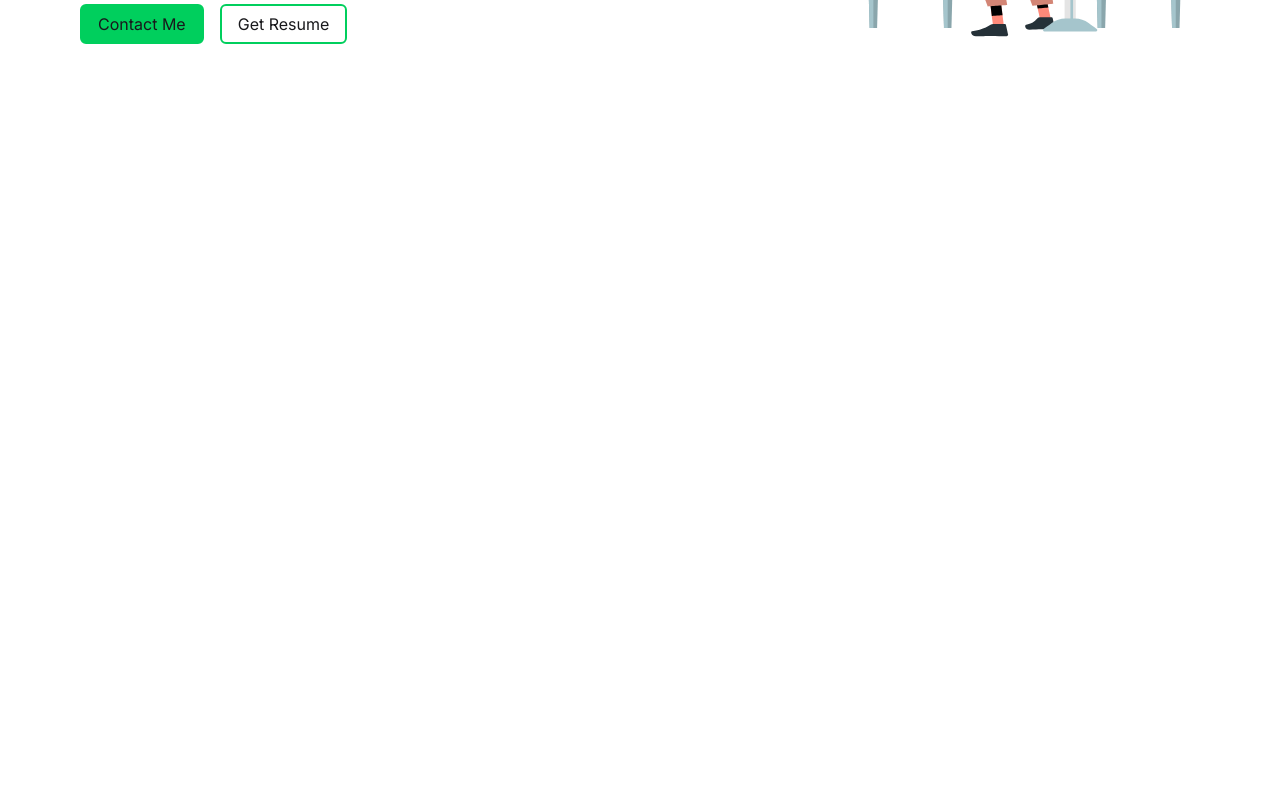
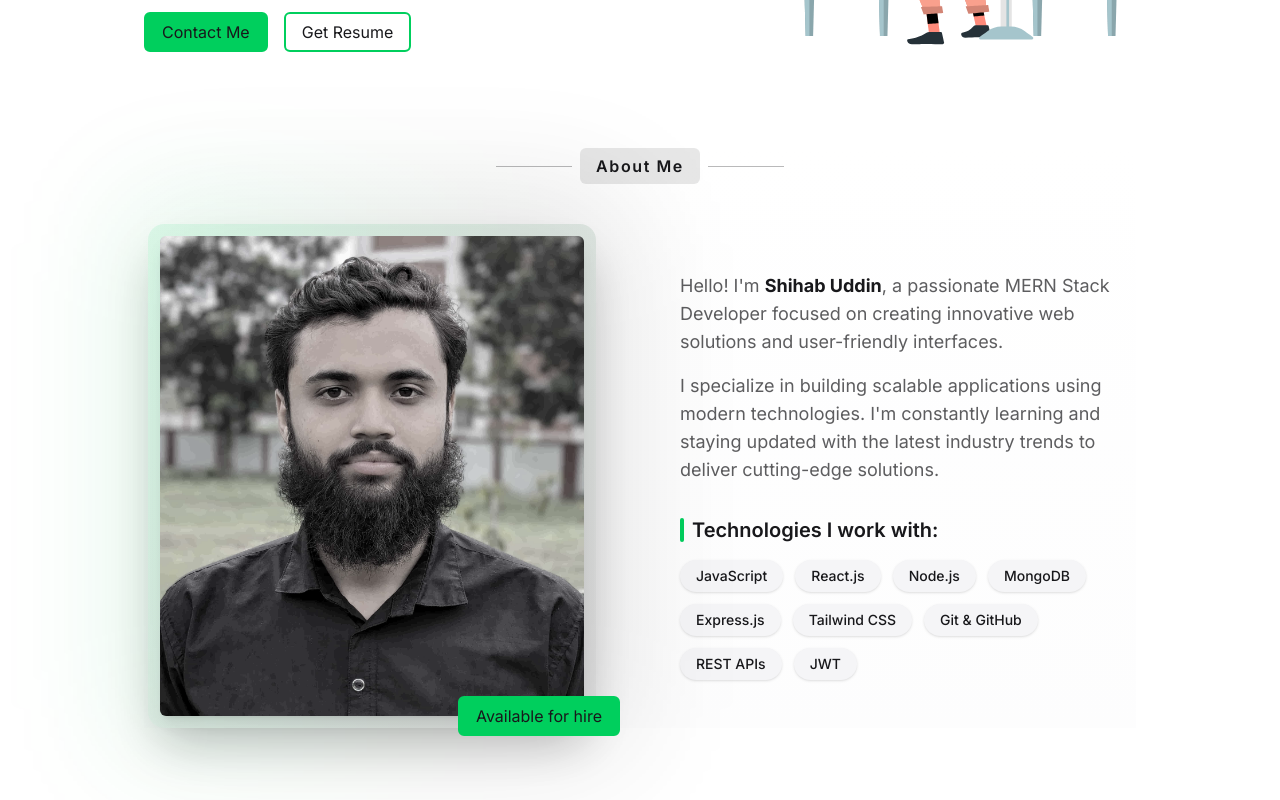
Before and after one commit to shihabuddin-dev/shihab-dev, a React (Vite) app: page / in a window 1280 px wide. Shown: the part 460-1260 px from the top of the page. Before the commit the page ends 800 px from the top, so only its background shows below. Built offline with nearby package versions, Linux system fonts and the light colour scheme.

Commit message:
about page designed

```diff
--- /dev/null
+++ b/src/components/home/About.jsx
@@ -0,0 +1,108 @@
+import SectionHeading from '../shared/SectionHeading';
+import shihab from '../../assets/shihab.jpg';
+import { motion } from 'framer-motion';
+import Button from '../ui/Button';
+
+const skills = [
+    "JavaScript", "React.js", "Node.js", "MongoDB",
+    "Express.js", "Tailwind CSS",
+    "Git & GitHub", "REST APIs", "JWT",
+];
+
+const About = () => {
+    return (
+        <section className="bg-gradient-to-b from-base-100 to-base-200/20">
+            <SectionHeading>About Me</SectionHeading>
+
+            <div className="grid lg:grid-cols-2 gap-12 lg:gap-20 items-center mt-10">
+
+                {/* Image Section */}
+                <motion.div
+                    initial={{ opacity: 0, x: -50 }}
+                    whileInView={{ opacity: 1, x: 0 }}
+                    transition={{ duration: 0.8 }}
+                    viewport={{ once: true }}
+                    className="relative order-2 lg:order-1"
+                >
+                    <div className="relative max-w-sm mx-auto lg:max-w-md">
+                        {/* Background decoration */}
+                        <div className="absolute -inset-6 bg-gradient-to-r from-primary/20 to-secondary/20 rounded-2xl blur-3xl opacity-60"></div>
+
+                        {/* Image container */}
+                        <div className="relative bg-gradient-to-br from-primary/10 to-secondary/10 p-3 rounded-2xl shadow-2xl">
+                            <img
+                                src={shihab}
+                                alt="Shihab Uddin - MERN Stack Developer"
+                                className="w-full h-76 md:h-120 object-cover rounded-md shadow-lg grayscale-80 hover:grayscale-0"
+                            />
+                        </div>
+
+                        {/* Floating badge */}
+                        <motion.div
+                            className="absolute -bottom-2 -right-2 md:-right-6"
+                            whileHover={{ scale: 1.05 }}
+                            whileTap={{ scale: 0.95 }}
+                        >
+                            <Button >
+                                Available for hire
+                            </Button>
+                        </motion.div>
+                    </div>
+                </motion.div>
+
+                {/* Content Section */}
+                <motion.div
+                    initial={{ opacity: 0, x: 50 }}
+                    whileInView={{ opacity: 1, x: 0 }}
+                    transition={{ duration: 0.8, delay: 0.2 }}
+                    viewport={{ once: true }}
+                    className="space-y-8 order-1 lg:order-2"
+                >
+                    <div className="space-y-6">
+
+                        <div className="space-y-4 text-base md:text-lg text-base-content/70">
+                            <p>
+                                Hello! I'm <strong className="text-base-content">Shihab Uddin</strong>, a passionate MERN Stack Developer
+                                focused on creating innovative web solutions and user-friendly interfaces.
+                            </p>
+
+                            <p>
+                                I specialize in building scalable applications using modern technologies.
+                                I'm constantly learning and staying updated with the latest industry trends
+                                to deliver cutting-edge solutions.
+                            </p>
+                        </div>
+                    </div>
+
+                    {/* Skills Section */}
+                    <div className="space-y-4">
+                        <h3 className="text-xl font-semibold text-base-content flex items-center gap-2">
+                            <span className="w-1 h-6 bg-primary rounded-full"></span>
+                            Technologies I work with:
+                        </h3>
+                        <div className="flex flex-wrap gap-2 md:gap-3">
+                            {skills.map((skill, index) => (
+                                <motion.span
+                                    key={skill}
+                                    initial={{ opacity: 0, scale: 0.8 }}
+                                    whileInView={{ opacity: 1, scale: 1 }}
+                                    transition={{ duration: 0.3, delay: index * 0.1 }}
+                                    viewport={{ once: true }}
+                                    whileHover={{ scale: 1.05, y: -2 }}
+                                    className="px-4 py-1.5 bg-base-200 hover:bg-primary hover:text-primary-content rounded-full text-sm font-medium transition-all duration-100 cursor-default shadow-sm hover:shadow-md"
+                                >
+                                    {skill}
+                                </motion.span>
+                            ))}
+                        </div>
+                    </div>
+
+
+                </motion.div>
+            </div>
+
+        </section>
+    );
+};
+
+export default About;
--- a/src/components/home/Hero.jsx
+++ b/src/components/home/Hero.jsx
@@ -5,10 +5,8 @@
 import AnimatedSocialIcon from '../shared/AnimatedSocialIcon';
 
 const Hero = () => {
-
     return (
         <section className="flex flex-col md:flex-row items-center justify-between gap-8 md:rellative">
-
             {/* Left: Text Content */}
             <div className="flex flex-col items-start gap-3 md:gap-4">
                 <p className="text-primary text-lg font-semibold">Hello! I am</p>
--- a/src/components/shared/SectionHeading.jsx
+++ b/src/components/shared/SectionHeading.jsx
@@ -1,11 +1,16 @@
+import { motion } from 'framer-motion';
 const SectionHeading = ({ children }) => (
-  <div className="flex items-center w-full justify-center gap-2">
+  <motion.div initial={{ opacity: 0, y: 20 }}
+    whileInView={{ opacity: 1, y: 0 }}
+    transition={{ duration: 0.6 }}
+    viewport={{ once: true }}
+    className="flex items-center justify-center gap-2 max-w-2xs mx-auto">
     <div className="flex-1 h-px bg-base-content/30" />
-    <div className="bg-base-content/10 px-4 py-1 rounded-md text-base-content font-semibold tracking-widest text-base select-none">
+    <div className="bg-base-content/10 px-4 py-1.5 rounded-md text-base-content font-semibold tracking-widest text-base select-none">
       {children}
     </div>
     <div className="flex-1 h-px bg-base-content/30" />
-  </div>
+  </motion.div>
 );
 
 export default SectionHeading;
--- a/src/layout/Root.jsx
+++ b/src/layout/Root.jsx
@@ -7,7 +7,7 @@
     return (
         <>
             <nav><Navbar /></nav>
-            <main className='mt-20'> <Outlet /></main>
+            <main className='mt-22'> <Outlet /></main>
             {/* <footer>   <Footer /></footer> */}
         </>
     );
--- a/src/pages/home/Home.jsx
+++ b/src/pages/home/Home.jsx
@@ -1,9 +1,11 @@
+import About from '../../components/home/About';
 import Hero from '../../components/home/Hero';
 
 const Home = () => {
     return (
-        <div className='px-4 py-12 md:py-18 space-y-4 max-w-6xl mx-auto'>
+        <div className='py-12 md:py-18 space-y-16 md:space-y-24 max-w-5xl mx-auto px-4'>
             <Hero />
+            <About/>
         </div>
     );
 };
```
Also changed, not shown: .cspell/custom-dictionary-workspace.txt (deleted), src/assets/shihab.jpg (added).
